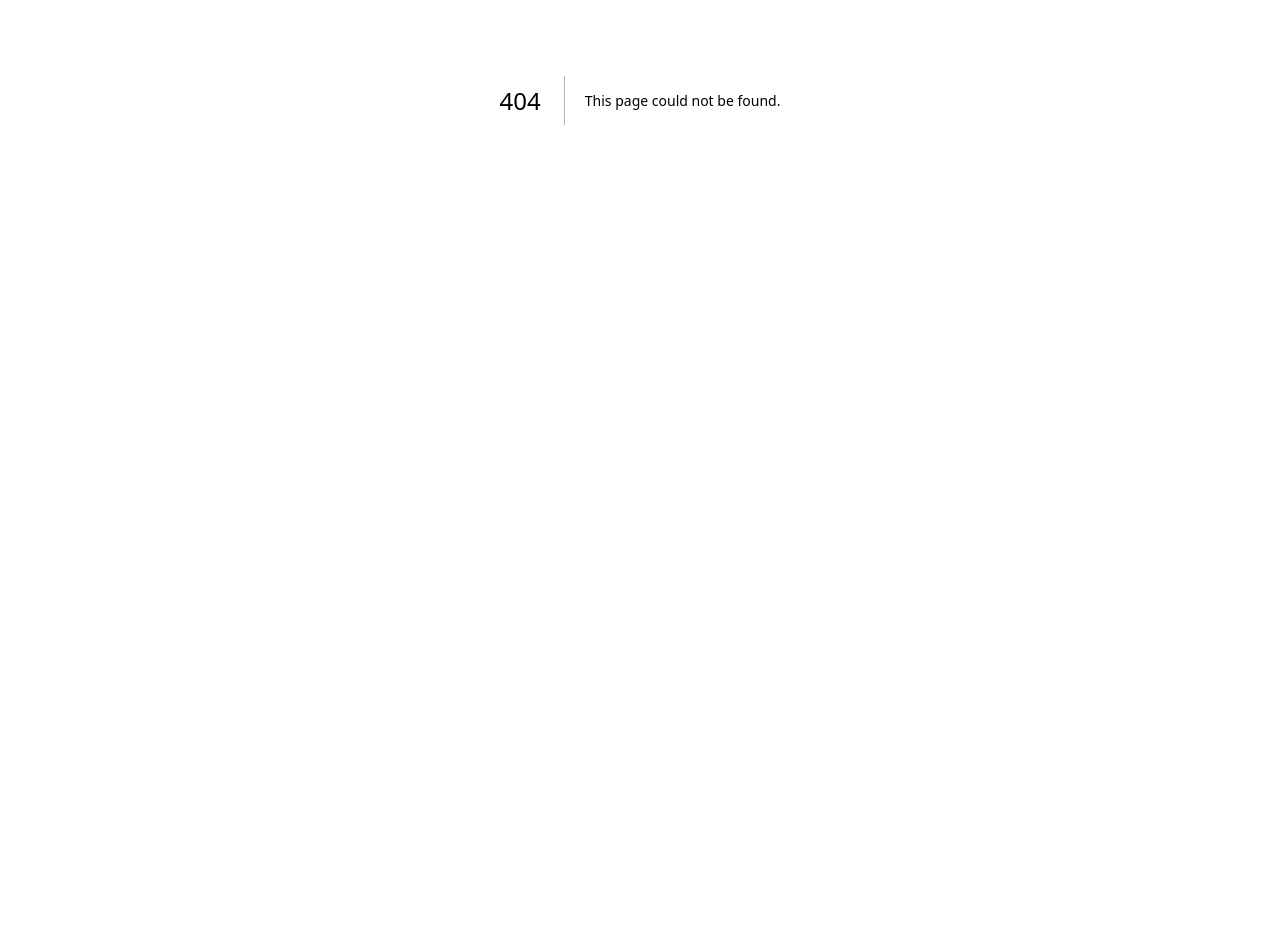
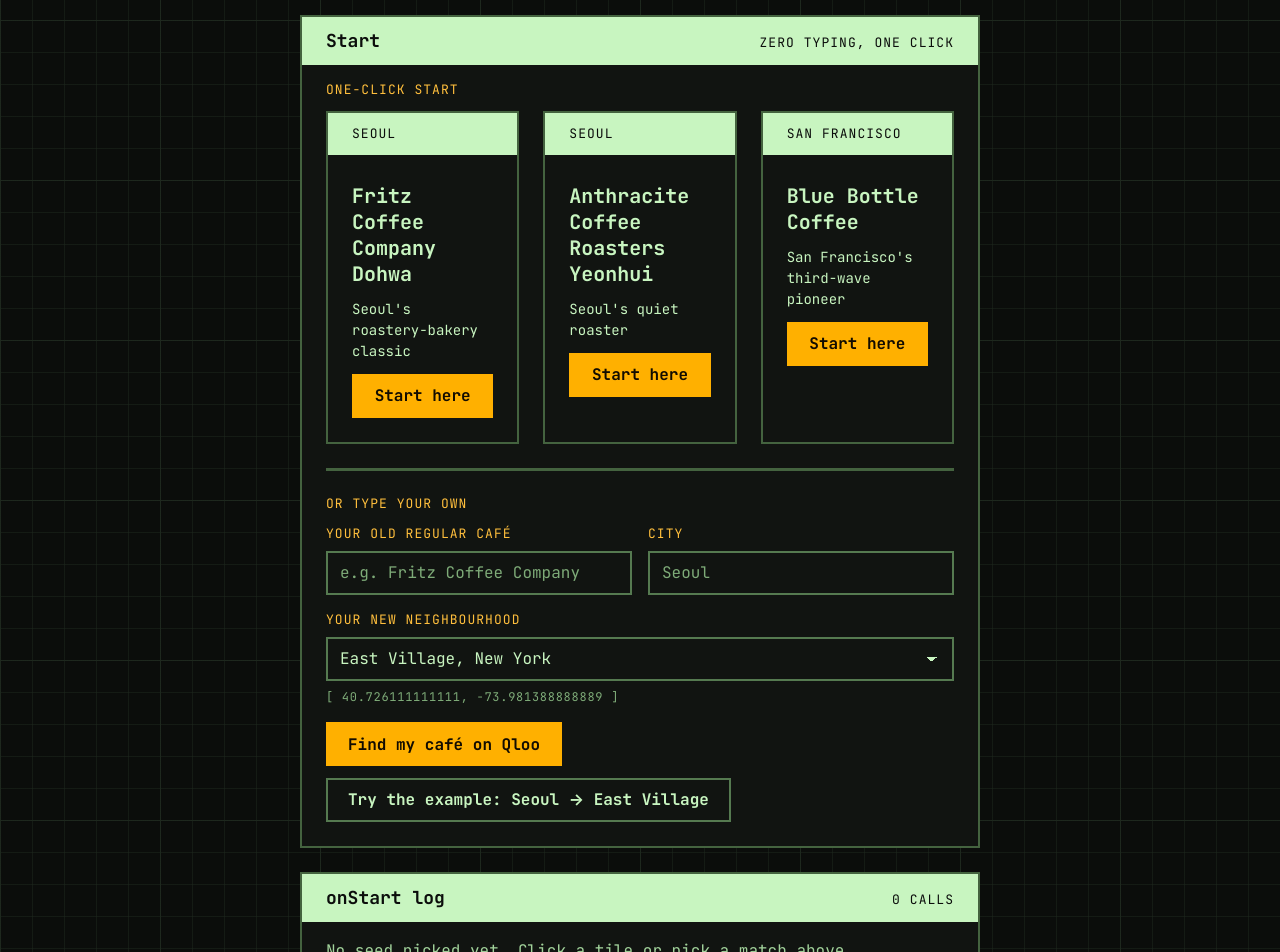
Before and after one commit to wjgoarxiv/home-again, a Next.js app: page /dev/seeds in a window 1280 px wide. Before the commit this address had no page. Shown: the part 300-1252 px from the top of the page. Before the commit the page ends 800 px from the top, so only its background shows below. Built offline with nearby package versions, Linux system fonts and the light colour scheme.

Commit message:
Add a one-click seed café gallery and restyle the seed form

```diff
--- /dev/null
+++ b/app/dev/seeds/page.tsx
@@ -0,0 +1,51 @@
+"use client";
+
+import { useState } from "react";
+import { notFound } from "next/navigation";
+import { SeedForm } from "@/components/SeedForm";
+import type { Area, Seed } from "@/lib/schema";
+
+type LogEntry = { seed: Seed; area: Area; at: string };
+
+export default function DevSeedsPage() {
+  const [log, setLog] = useState<LogEntry[]>([]);
+  if (process.env.NODE_ENV === "production") notFound();
+
+  return (
+    <main className="ui-container ui-container--narrow" style={{ minWidth: 0 }}>
+      <div className="ui-section" data-coord="DEV / SEEDS">
+        <div className="ui-section-head">
+          <p className="ui-label">Dev preview</p>
+          <h1 className="ui-h1">Seed gallery</h1>
+          <p className="ui-lead">
+            One-click tiles resolve through /api/resolve. Without keys the calls fail and the error state below the form shows.
+          </p>
+        </div>
+        <SeedForm
+          busy={false}
+          onStart={(seed, area) => setLog((entries) => [...entries, { seed, area, at: new Date().toISOString() }])}
+        />
+        <section className="ui-panel" aria-label="onStart log" style={{ marginTop: "var(--sp-24)", minWidth: 0 }}>
+          <div className="ui-panel__head">
+            <h2 className="ui-panel__title">onStart log</h2>
+            <span className="ui-label">{log.length} calls</span>
+          </div>
+          {log.length === 0 ? (
+            <p className="ui-muted">No seed picked yet. Click a tile or pick a match above.</p>
+          ) : (
+            <ul className="ui-list">
+              {log.map((entry, i) => (
+                <li key={`${entry.seed.id}-${i}`}>
+                  <span style={{ overflowWrap: "anywhere" }}>
+                    {entry.seed.name} → {entry.area.name}
+                  </span>
+                  <span className="ui-coord">{entry.at}</span>
+                </li>
+              ))}
+            </ul>
+          )}
+        </section>
+      </div>
+    </main>
+  );
+}
--- a/components/SeedForm.tsx
+++ b/components/SeedForm.tsx
@@ -1,8 +1,9 @@
 "use client";
 
-import { useState } from "react";
-import { AREAS, EXAMPLE } from "@/lib/areas";
+import { useState, type CSSProperties } from "react";
+import { AREAS, EXAMPLE, SEEDS } from "@/lib/areas";
 import type { Area, Seed } from "@/lib/schema";
+import { pickMatch } from "@/lib/seeds";
 
 type Match = { id: string; name: string; address?: string; tags: string[] };
 
@@ -13,9 +14,11 @@
   const [matches, setMatches] = useState<Match[] | null>(null);
   const [notice, setNotice] = useState<string | null>(null);
   const [looking, setLooking] = useState(false);
+  const [activeSeed, setActiveSeed] = useState<string | null>(null);
 
-  async function lookUp(cafe: string, town: string, area: Area, autoPick: boolean) {
+  async function lookUp(cafe: string, town: string, area: Area, autoPick: boolean, hint = "", seedKey: string | null = null) {
     setLooking(true);
+    setActiveSeed(seedKey);
     setNotice(null);
     setMatches(null);
     try {
@@ -23,12 +26,17 @@
       const body = (await res.json()) as { matches?: Match[]; notice?: string | null };
       if (!res.ok || !body.matches) return setNotice(body.notice ?? "Something went wrong. Try again.");
       if (!body.matches.length) return setNotice(body.notice ?? "No match on Qloo.");
-      if (autoPick) return pick(body.matches[0], area, town);
+      if (autoPick) {
+        const hit = pickMatch(body.matches, hint);
+        if (!hit) return setNotice(body.notice ?? "No match on Qloo.");
+        return pick(hit, area, town);
+      }
       setMatches(body.matches);
     } catch {
       setNotice("Could not reach the server. Check your connection and try again.");
     } finally {
       setLooking(false);
+      setActiveSeed(null);
     }
   }
 
@@ -37,45 +45,93 @@
   }
 
   const locked = busy || looking;
+  const area = AREAS[areaIndex];
 
   return (
-    <section className="rounded-3xl border border-line bg-card/90 p-5 shadow-soft sm:p-7">
+    <section className="ui-panel" aria-label="Pick your old regular café" style={{ minWidth: 0, maxWidth: "100%" }}>
+      <div className="ui-panel__head">
+        <h2 className="ui-panel__title">Start</h2>
+        <span className="ui-label">Zero typing, one click</span>
+      </div>
+
+      <p className="ui-label" style={{ marginBottom: "var(--sp-12)" }}>
+        One-click start
+      </p>
+      <div className="ui-grid" style={{ "--cols": 3 } as CSSProperties}>
+        {SEEDS.map((s) => {
+          const pressed = looking && activeSeed === s.key;
+          return (
+            <article key={s.key} className="ui-panel" style={{ minWidth: 0, display: "grid", gap: "var(--sp-12)", alignContent: "start" }}>
+              <div className="ui-panel__head">
+                <span className="ui-label">{s.city}</span>
+              </div>
+              <h3 className="ui-h3" style={{ overflowWrap: "anywhere" }}>
+                {s.name}
+              </h3>
+              <p className="ui-small" style={{ overflowWrap: "anywhere" }}>
+                {s.blurb}
+              </p>
+              <button
+                type="button"
+                disabled={locked}
+                onClick={() => lookUp(s.name, s.city, AREAS[areaIndex], true, s.hint, s.key)}
+                className="ui-btn ui-btn--primary"
+                aria-label={`Start from ${s.name}`}
+                style={{ width: "100%" }}
+              >
+                {pressed ? "Resolving…" : "Start here"}
+              </button>
+            </article>
+          );
+        })}
+      </div>
+
+      <hr className="ui-rule" style={{ marginBlock: "var(--sp-24)" }} />
+
+      <p className="ui-label" style={{ marginBottom: "var(--sp-12)" }}>
+        Or type your own
+      </p>
       <form
         className="grid gap-4"
+        style={{ minWidth: 0, gridTemplateColumns: "minmax(0, 1fr)" }}
         onSubmit={(e) => {
           e.preventDefault();
           if (name.trim()) lookUp(name.trim(), city.trim(), AREAS[areaIndex], false);
         }}
       >
-        <div className="grid gap-4 sm:grid-cols-[2fr_1fr]">
-          <label className="grid gap-1 text-sm font-medium">
-            Your old regular café
-            <input value={name} onChange={(e) => setName(e.target.value)} maxLength={80} required placeholder="e.g. Fritz Coffee Company" className="min-h-11 rounded-xl border border-line bg-paper px-3 text-base font-normal focus-visible:outline-2 focus-visible:outline-teal" />
+        <div className="grid gap-4" style={{ minWidth: 0, gridTemplateColumns: "repeat(auto-fit, minmax(min(100%, 220px), 1fr))" }}>
+          <label className="ui-field" style={{ minWidth: 0 }}>
+            <span className="ui-label">Your old regular café</span>
+            <input value={name} onChange={(e) => setName(e.target.value)} maxLength={80} required placeholder="e.g. Fritz Coffee Company" className="ui-input" />
           </label>
-          <label className="grid gap-1 text-sm font-medium">
-            City
-            <input value={city} onChange={(e) => setCity(e.target.value)} maxLength={60} placeholder="Seoul" className="min-h-11 rounded-xl border border-line bg-paper px-3 text-base font-normal focus-visible:outline-2 focus-visible:outline-teal" />
+          <label className="ui-field" style={{ minWidth: 0 }}>
+            <span className="ui-label">City</span>
+            <input value={city} onChange={(e) => setCity(e.target.value)} maxLength={60} placeholder="Seoul" className="ui-input" />
           </label>
         </div>
-        <label className="grid gap-1 text-sm font-medium">
-          Your new neighbourhood
-          <select value={areaIndex} onChange={(e) => setAreaIndex(Number(e.target.value))} className="min-h-11 rounded-xl border border-line bg-paper px-3 text-base font-normal focus-visible:outline-2 focus-visible:outline-teal">
+        <label className="ui-field" style={{ minWidth: 0 }}>
+          <span className="ui-label">Your new neighbourhood</span>
+          <select value={areaIndex} onChange={(e) => setAreaIndex(Number(e.target.value))} className="ui-select">
             {AREAS.map((a, i) => (
               <option key={a.name} value={i}>
                 {a.name}
               </option>
             ))}
           </select>
+          <span className="ui-coord">
+            {area.lat}, {area.lng}
+          </span>
         </label>
-        <div className="flex flex-wrap gap-3">
-          <button type="submit" disabled={locked} className="min-h-11 rounded-xl bg-teal px-5 font-semibold text-paper hover:opacity-90 focus-visible:outline-2 focus-visible:outline-offset-2 focus-visible:outline-teal disabled:opacity-50">
-            {looking ? "Looking it up…" : "Find my café on Qloo"}
+        <div className="ui-form-actions" style={{ minWidth: 0 }}>
+          <button type="submit" disabled={locked} className="ui-btn ui-btn--primary">
+            {looking && activeSeed === null ? "Looking it up…" : "Find my café on Qloo"}
           </button>
           <button
             type="button"
             disabled={locked}
-            onClick={() => lookUp(EXAMPLE.name, EXAMPLE.city, EXAMPLE.area, true)}
-            className="min-h-11 rounded-xl border border-coral px-5 font-semibold text-coral hover:bg-coral-soft focus-visible:outline-2 focus-visible:outline-offset-2 focus-visible:outline-coral disabled:opacity-50"
+            onClick={() => lookUp(EXAMPLE.name, EXAMPLE.city, EXAMPLE.area, true, SEEDS[0].hint)}
+            className="ui-btn"
+            style={{ whiteSpace: "normal", textAlign: "left", lineHeight: 1.4 }}
           >
             Try the example: Seoul → East Village
           </button>
@@ -83,20 +139,30 @@
       </form>
 
       {notice && (
-        <p role="status" className="mt-4 rounded-xl bg-coral-soft px-4 py-3 text-sm">
-          {notice}
-        </p>
+        <div role="status" className="ui-callout ui-callout--negative" style={{ marginTop: "var(--sp-16)", overflowWrap: "anywhere" }}>
+          <p>{notice}</p>
+        </div>
       )}
 
       {matches && (
-        <div className="mt-5">
-          <p className="text-sm font-medium">Which one is it?</p>
-          <ul className="mt-2 grid gap-2">
+        <div style={{ marginTop: "var(--sp-20)", minWidth: 0, gridTemplateColumns: "minmax(0, 1fr)" }} className="grid gap-4">
+          <p className="ui-label" style={{ marginBottom: "var(--sp-8)" }}>
+            Which one is it?
+          </p>
+          <ul className="grid gap-2" style={{ minWidth: 0, gridTemplateColumns: "minmax(0, 1fr)" }}>
             {matches.map((m) => (
-              <li key={m.id}>
-                <button type="button" disabled={locked} onClick={() => pick(m, AREAS[areaIndex])} className="w-full rounded-xl border border-line bg-paper px-4 py-3 text-left hover:border-teal focus-visible:outline-2 focus-visible:outline-teal disabled:opacity-50">
-                  <span className="block font-semibold break-words">{m.name}</span>
-                  {m.address && <span className="block text-sm break-words text-muted">{m.address}</span>}
+              <li key={m.id} style={{ minWidth: 0 }}>
+                <button
+                  type="button"
+                  disabled={locked}
+                  onClick={() => pick(m, AREAS[areaIndex])}
+                  className="ui-btn"
+                  style={{ width: "100%", whiteSpace: "normal", textAlign: "left", justifyContent: "flex-start" }}
+                >
+                  <span className="block" style={{ overflowWrap: "anywhere" }}>
+                    {m.name}
+                    {m.address && <span className="block ui-small"> — {m.address}</span>}
+                  </span>
                 </button>
               </li>
             ))}
--- a/lib/areas.ts
+++ b/lib/areas.ts
@@ -8,3 +8,11 @@
 ];
 
 export const EXAMPLE = { name: "Fritz Coffee Company Dohwa", city: "Seoul", area: AREAS[0] };
+
+export type SeedEntry = { key: string; label: string; name: string; city: string; hint: string; blurb: string };
+
+export const SEEDS: SeedEntry[] = [
+  { key: "fritz", label: "Seoul classic", name: "Fritz Coffee Company Dohwa", city: "Seoul", hint: "Saechang-ro", blurb: "Seoul's roastery-bakery classic" },
+  { key: "anthracite", label: "Seoul quiet", name: "Anthracite Coffee Roasters Yeonhui", city: "Seoul", hint: "Yeonhui-ro", blurb: "Seoul's quiet roaster" },
+  { key: "bluebottle", label: "SF pioneer", name: "Blue Bottle Coffee", city: "San Francisco", hint: "Ferry Building", blurb: "San Francisco's third-wave pioneer" },
+];
--- /dev/null
+++ b/lib/seeds.ts
@@ -0,0 +1,11 @@
+export type SeedMatch = { id: string; name: string; address?: string };
+
+/** Pick the match whose address (or name) contains the hint, else the first match, else null. */
+export function pickMatch<T extends SeedMatch>(matches: T[], hint: string): T | null {
+  if (matches.length === 0) return null;
+  const needle = hint.toLowerCase();
+  const hit = matches.find(
+    (m) => (m.address ?? "").toLowerCase().includes(needle) || m.name.toLowerCase().includes(needle),
+  );
+  return hit ?? matches[0];
+}
```
Also changed, not shown: 1 other file (tests, documents, lock files or other folders).
